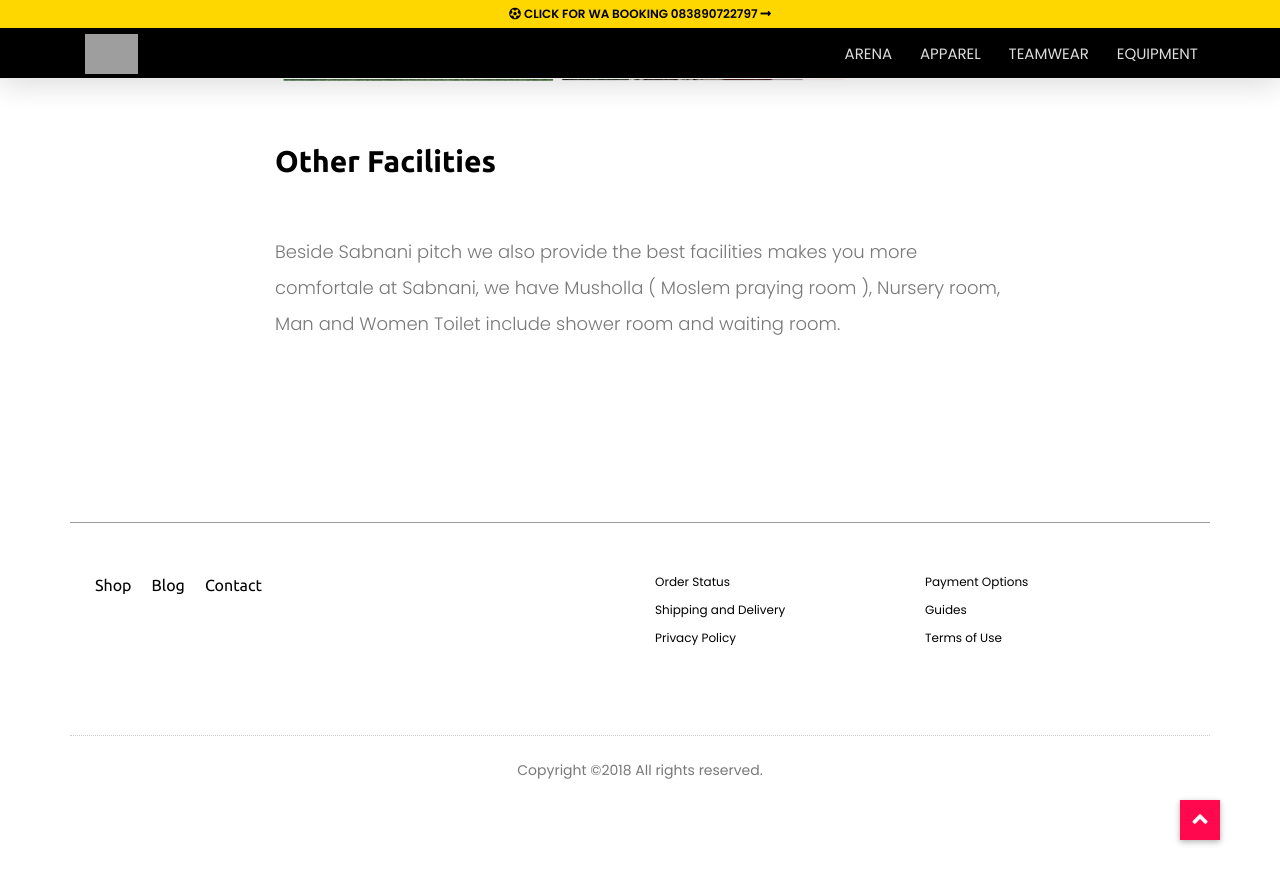
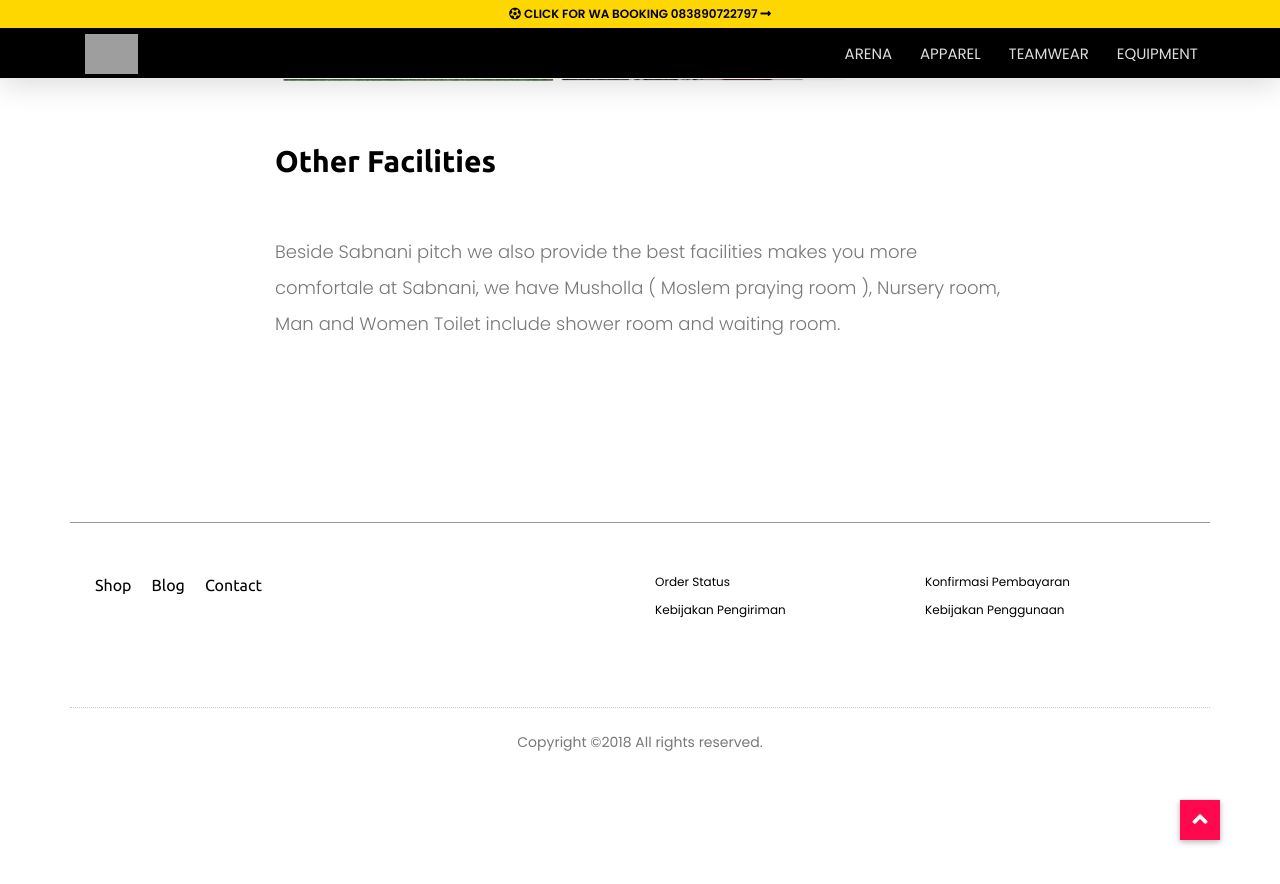
Before and after one commit to kemtol/sabnanifootball, a Jekyll site: the page built from book.md, in a window 1280 px wide and 900 px high, scrolled down 1078 px. Shown: the top 884 px of the window. Built offline with Jekyll 4.4.1, drawn with Linux system fonts in a browser that asks for light colours; nearby versions of some CDN libraries; a script that is not in the unit is left out; grey boxes are pictures that could not be loaded.

Commit message:
Update footer.html

```diff
--- a/_includes/footer.html
+++ b/_includes/footer.html
@@ -11,9 +11,9 @@
                         <!-- Footer Menu -->
                         <div class="footer_menu">
                             <ul>
-                                <li><a href="{{site.baseurl}}/product.html">Shop</a></li>
+                                <li><a href="{{site.baseurl}}/product/">Shop</a></li>
                                 <li><a href="{{site.baseurl}}/blog/">Blog</a></li>
-                                <li><a href="contact.html">Contact</a></li>
+                                <li><a href="https://wa.me/{{site.wa}}/?text=Halo admin, saya ingin bertanya..">Contact</a></li>
                             </ul>
                         </div>
                     </div>
@@ -22,12 +22,10 @@
                 <div class="col-12 col-md-6">
                     <div class="single_widget_area mb-30">
                         <ul class="footer_widget_menu">
-                            <li><a href="#">Order Status</a></li>
-                            <li><a href="#">Payment Options</a></li>
-                            <li><a href="#">Shipping and Delivery</a></li>
-                            <li><a href="#">Guides</a></li>
-                            <li><a href="#">Privacy Policy</a></li>
-                            <li><a href="#">Terms of Use</a></li>
+                            <li><a href="https://wa.me/{{site.wa}}/?text=Halo admin, bagaimana status order saya..">Order Status</a></li>
+                            <li><a href="https://wa.me/{{site.wa}}/?text=Halo admin, berikut konfirmasi pembayaran saya..">Konfirmasi Pembayaran</a></li>
+                            <li><a href="/kebijakan-pengiriman.html">Kebijakan Pengiriman</a></li>
+                            <li><a href="/kebijakan-penggunaan.html">Kebijakan Penggunaan</a></li>
                         </ul>
                     </div>
                 </div>
```
